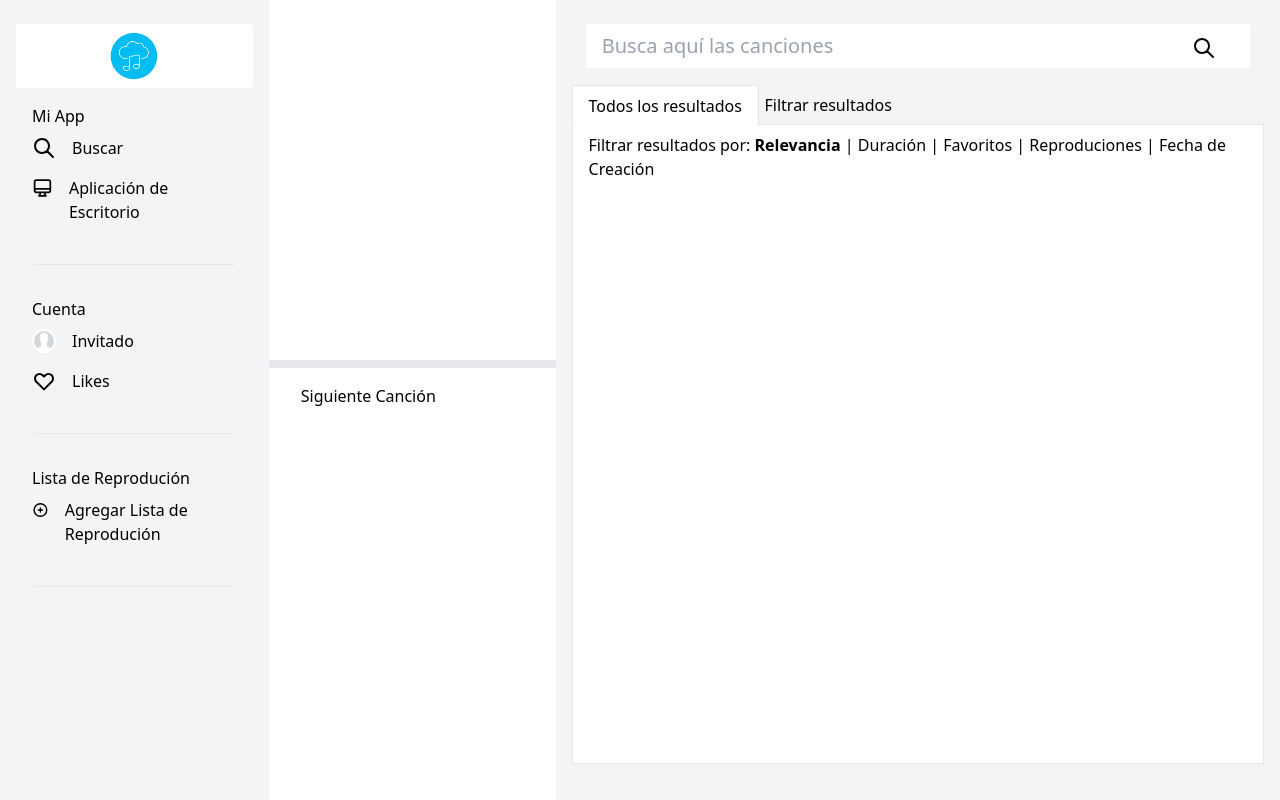
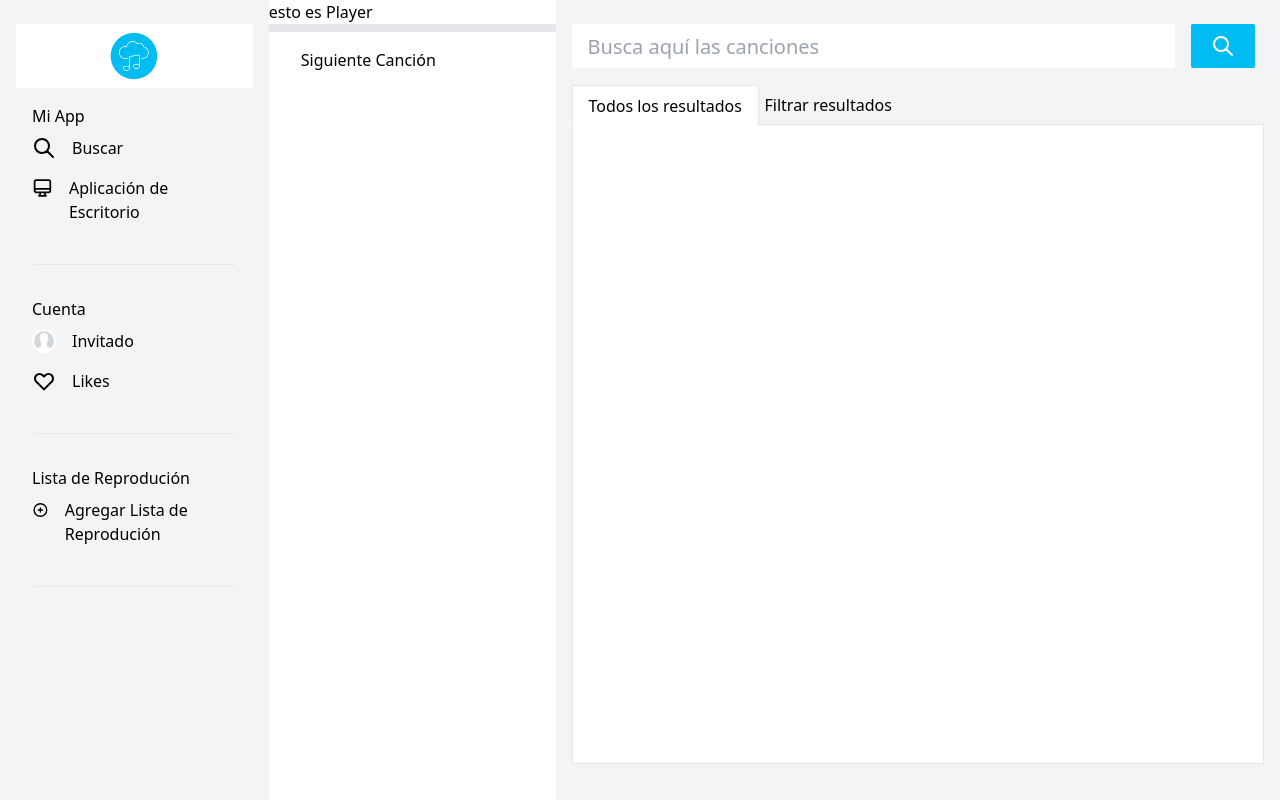
Before and after one commit to Javiuty/mp3-cloud, a React (Create React App) app: page / in a window 1280 px wide. Built offline with nearby package versions, Linux system fonts and the light colour scheme.

Commit message:
changin the app funcionality and some styles

```diff
--- a/package.json
+++ b/package.json
@@ -11,7 +11,6 @@
     "dotenv": "^8.2.0",
     "react": "^17.0.1",
     "react-dom": "^17.0.1",
-    "react-player": "^2.9.0",
     "react-scripts": "4.0.3",
     "web-vitals": "^1.0.1"
   },
--- a/src/App.js
+++ b/src/App.js
@@ -3,11 +3,8 @@ import Player from "./components/Player";
 import NextSongs from "./components/NextSongs";
 import Searchbar from "./components/Searchbar";
 import Results from "./components/Results";
-import { useState } from "react";
 
 const App = () => {
-  const [cancionesYoutube, setCancionesYoutube] = useState([]);
-
   return (
     <main className="grid grid-template-1fr-1fr-2fr">
       <Sidebar />
@@ -16,8 +13,8 @@ const App = () => {
         <NextSongs />
       </section>
       <section className="flex flex-col bg-gray-100">
-        <Searchbar setCancionesYoutube={setCancionesYoutube} />
-        <Results cancionesYoutube={cancionesYoutube} />
+        <Searchbar />
+        <Results />
       </section>
     </main>
   );
--- a/src/components/Player.jsx
+++ b/src/components/Player.jsx
@@ -1,15 +1,5 @@
-import ReactPlayer from "react-player";
-
 const Player = () => {
-  return (
-    <article className="w-full">
-      <ReactPlayer
-        width="w-full"
-        controls
-        url="https://www.youtube.com/watch?v=ysz5S6PUM-U"
-      />
-    </article>
-  );
+  return <article className="w-full">esto es Player</article>;
 };
 
 export default Player;
--- a/src/components/Result.jsx
+++ b/src/components/Result.jsx
@@ -1,56 +1,49 @@
-const Result = ({ cancion: { snippet } }) => {
-  const {
-    publishedAt,
-    title,
-    description,
-    thumbnails: { high },
-  } = snippet;
-
-  return (
-    <article className="flex border-b w-full">
-      <div>
-        <img className="w-56 h-36 p-6 rounded-sm" src={high.url} alt={title} />
-      </div>
-      <div className="grid grid-template-result">
-        <div className="flex items-center mr-4">
-          <svg
-            className="w-6 h-6"
-            fill="none"
-            stroke="currentColor"
-            viewBox="0 0 24 24"
-            xmlns="http://www.w3.org/2000/svg"
-          >
-            <path
-              strokeLinecap="round"
-              strokeLinejoin="round"
-              strokeWidth="2"
-              d="M4.318 6.318a4.5 4.5 0 000 6.364L12 20.364l7.682-7.682a4.5 4.5 0 00-6.364-6.364L12 7.636l-1.318-1.318a4.5 4.5 0 00-6.364 0z"
-            ></path>
-          </svg>
-        </div>
-        <div>
-          <h2 className="font-bold">{title}</h2>
-          <p>{description ? description : "No hay descripción del vídeo"}</p>
-        </div>
-        <div className="flex items-center">
-          <svg
-            className="w-6 h-6 cursor-pointer"
-            fill="none"
-            stroke="currentColor"
-            viewBox="0 0 24 24"
-            xmlns="http://www.w3.org/2000/svg"
-          >
-            <path
-              strokeLinecap="round"
-              strokeLinejoin="round"
-              strokeWidth="2"
-              d="M12 5v.01M12 12v.01M12 19v.01M12 6a1 1 0 110-2 1 1 0 010 2zm0 7a1 1 0 110-2 1 1 0 010 2zm0 7a1 1 0 110-2 1 1 0 010 2z"
-            ></path>
-          </svg>
-        </div>
-      </div>
-    </article>
-  );
+const Result = () => {
+  // return (
+  //   <article className="flex border-b w-full">
+  //     <div>
+  //       <img className="w-56 h-36 p-6 rounded-sm" src={high.url} alt={title} />
+  //     </div>
+  //     <div className="grid grid-template-result">
+  //       <div className="flex items-center mr-4">
+  //         <svg
+  //           className="w-6 h-6"
+  //           fill="none"
+  //           stroke="currentColor"
+  //           viewBox="0 0 24 24"
+  //           xmlns="http://www.w3.org/2000/svg"
+  //         >
+  //           <path
+  //             strokeLinecap="round"
+  //             strokeLinejoin="round"
+  //             strokeWidth="2"
+  //             d="M4.318 6.318a4.5 4.5 0 000 6.364L12 20.364l7.682-7.682a4.5 4.5 0 00-6.364-6.364L12 7.636l-1.318-1.318a4.5 4.5 0 00-6.364 0z"
+  //           ></path>
+  //         </svg>
+  //       </div>
+  //       <div>
+  //         <h2 className="font-bold">{title}</h2>
+  //         <p>{description ? description : "No hay descripción del vídeo"}</p>
+  //       </div>
+  //       <div className="flex items-center">
+  //         <svg
+  //           className="w-6 h-6 cursor-pointer"
+  //           fill="none"
+  //           stroke="currentColor"
+  //           viewBox="0 0 24 24"
+  //           xmlns="http://www.w3.org/2000/svg"
+  //         >
+  //           <path
+  //             strokeLinecap="round"
+  //             strokeLinejoin="round"
+  //             strokeWidth="2"
+  //             d="M12 5v.01M12 12v.01M12 19v.01M12 6a1 1 0 110-2 1 1 0 010 2zm0 7a1 1 0 110-2 1 1 0 010 2zm0 7a1 1 0 110-2 1 1 0 010 2z"
+  //           ></path>
+  //         </svg>
+  //       </div>
+  //     </div>
+  //   </article>
+  // );
 };
 
 export default Result;
--- a/src/components/Results.jsx
+++ b/src/components/Results.jsx
@@ -1,14 +1,4 @@
-import { useState } from "react";
-import Result from "../components/Result";
-
-const Results = ({ cancionesYoutube }) => {
-  // eslint-disable-next-line no-unused-vars
-  const [filtro, setFiltro] = useState("Relevancia");
-
-  const changeFilter = (e) => {
-    setFiltro(e.target.textContent);
-  };
-
+const Results = () => {
   return (
     <section className="bg-white min-h-80 m-4 mt-14 relative border-t border-r border-l border-b">
       <div className="flex">
@@ -16,21 +6,21 @@ const Results = ({ cancionesYoutube }) => {
           <h2 className="cursor-pointer">Todos los resultados</h2>
         </div>
         <div className="absolute -top-10 left-44 p-2 px-4">
-          <h2 className="cursor-pointer">Filtrar resultados</h2>
+          <h2 className="cursor-not-allowed">Filtrar resultados</h2>
         </div>
       </div>
 
-      <h3 className="pl-4 pt-2" onClick={changeFilter}>
+      {/* <h3 className="pl-4 pt-2 mb-4">
         Filtrar resultados por:{" "}
         <span className="font-bold cursor-pointer ">Relevancia</span> |{" "}
         <span className="cursor-pointer">Duración</span> |{" "}
         <span className="cursor-pointer">Favoritos</span> |{" "}
         <span className="cursor-pointer">Reproduciones</span> |{" "}
         <span className="cursor-pointer">Fecha de Creación</span>{" "}
-      </h3>
-      {cancionesYoutube.map((cancion, index) => (
+      </h3> */}
+      {/* {cancionesYoutube.map((cancion, index) => (
         <Result key={index} cancion={cancion} />
-      ))}
+      ))} */}
     </section>
   );
 };
--- a/src/components/Searchbar.jsx
+++ b/src/components/Searchbar.jsx
@@ -1,37 +1,31 @@
-import { useEffect, useState } from "react";
-import axios from "axios";
+import { useState } from "react";
+// import axios from "axios";
 
 const SearchBar = ({ setCancionesYoutube }) => {
-  const [cancion, setCancion] = useState("");
   // eslint-disable-next-line no-unused-vars
-  const [numberOfSongShowed, setNumberOfSongsShowed] = useState(6);
+  const [linkYoutube, setLinkYoutube] = useState("");
 
-  const fetchingSongs = async () => {
-    const url = `https://youtube.googleapis.com/youtube/v3/search?part=snippet&q=${cancion}&maxResults=${numberOfSongShowed}&key=${process.env.REACT_APP_YOUTUBE_KEY}`;
-
-    const resultado = await axios.get(url);
-
-    setCancionesYoutube(resultado.data.items);
+  const callingApi = () => {
+    console.log("buscando canción...");
   };
 
-  useEffect(() => {
-    if (cancion) return fetchingSongs();
-    // eslint-disable-next-line react-hooks/exhaustive-deps
-  }, [cancion]);
-
   return (
-    <section>
+    <section className="flex items-end">
       <input
         autoFocus
-        className="w-11/12 block mt-6 mx-auto py-2 px-4 rounded-sm outline-none text-xl text-gray-700 relative"
+        className="w-10/12 h-11 block mt-6 ml-4 py-2 px-4 rounded-sm outline-none text-xl text-gray-700"
         type="text"
         placeholder="Busca aquí las canciones"
-        onChange={(e) => setCancion(e.target.value)}
+        onChange={(e) => setLinkYoutube(e.target.value.trim())}
       />
+      <button
+        className="flex justify-center border-0 items-center rounded-sm ml-4 w-16 h-11 color-primary-bg hover:opacity-70 transition-all duration-200"
+        onClick={callingApi}
+      >
         <svg
-        className="w-6 h-6 absolute top-9 right-16"
+          className="w-6 h-6"
           fill="none"
-        stroke="currentColor"
+          stroke="white"
           viewBox="0 0 24 24"
           xmlns="http://www.w3.org/2000/svg"
         >
@@ -42,6 +36,7 @@ const SearchBar = ({ setCancionesYoutube }) => {
             d="M21 21l-6-6m2-5a7 7 0 11-14 0 7 7 0 0114 0z"
           ></path>
         </svg>
+      </button>
     </section>
   );
 };
--- a/src/index.css
+++ b/src/index.css
@@ -1,6 +1,12 @@
 @tailwind base;
 @tailwind components;
 @tailwind utilities;
+
+a,
+button {
+  border: none !important;
+  outline: none !important;
+}
 
 .grid-template-1fr-1fr-2fr {
   grid-template-columns: 21% 22.4% 56.6%;
@@ -17,3 +23,7 @@
 .min-h-80 {
   min-height: 80%;
 }
+
+.color-primary-bg {
+  background-color: #00bcf0;
+}
```
Also changed, not shown: 2 other files (tests, documents, lock files or other folders). Lines whose indentation alone changed are shown as unchanged.
